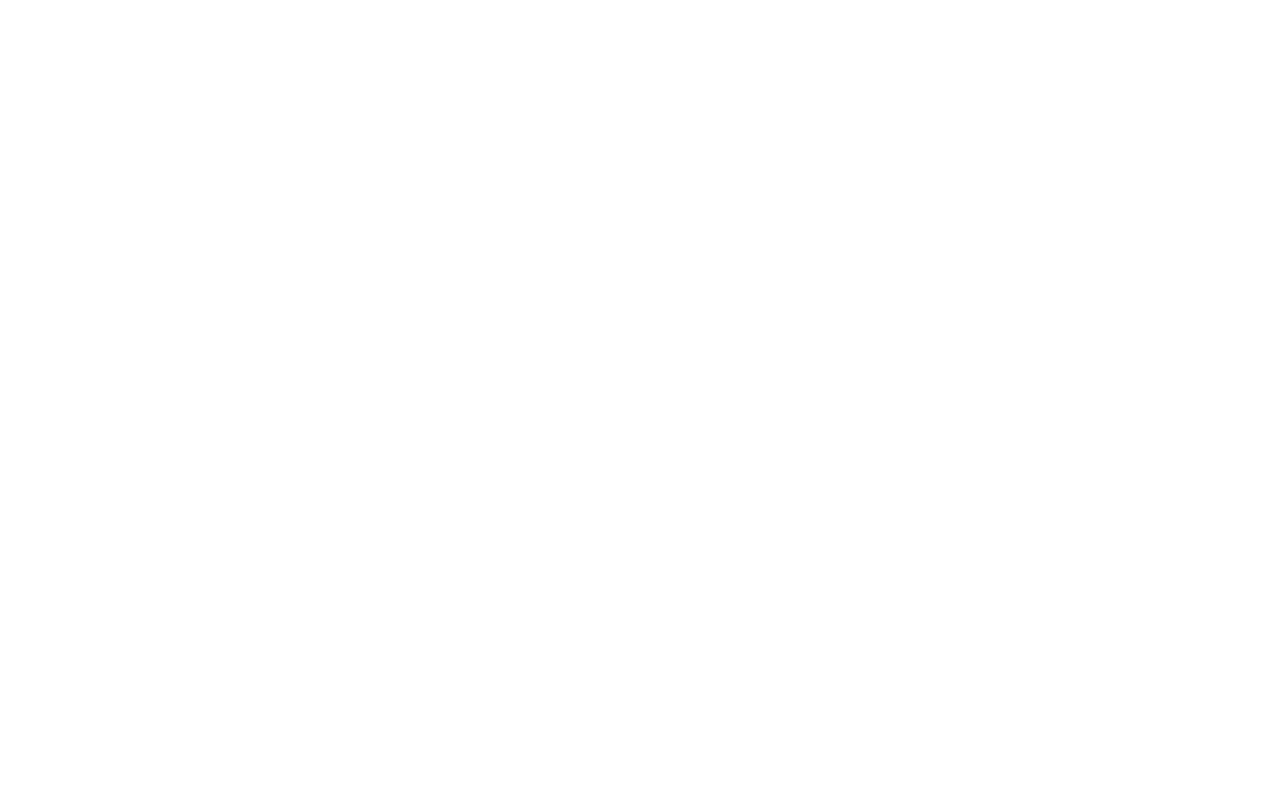
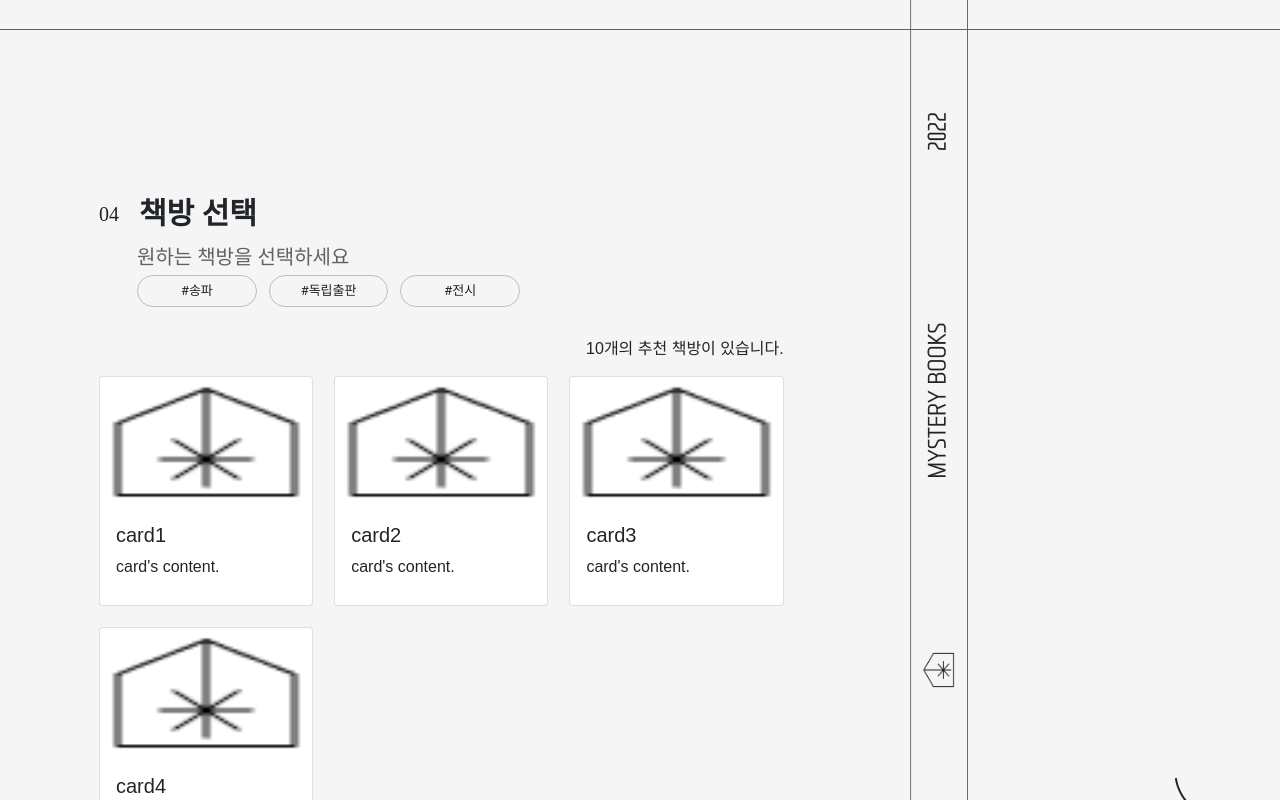
Before and after one commit to Booksphillic/Booksphillic-Client, a React (Create React App) app: page /apply2 in a window 1280 px wide. Before the commit this address had no page. Shown: the top 800 px of the page. Built offline with nearby package versions, Linux system fonts and the light colour scheme.

Commit message:
feat: 신청페이지2 ui

```diff
--- a/src/Router.js
+++ b/src/Router.js
@@ -1,14 +1,16 @@
 import React from 'react'
 import { BrowserRouter, Route, Routes } from 'react-router-dom';
 import Home from './pages/Home';
-import ApplyPickup from './pages/ApplyPickup';
+import ApplyPickup1 from './pages/ApplyPickup_1';
+import ApplyPickup2 from './pages/ApplyPickup_2';
 const Router = () => {
   return (
 
 
     <Routes>
             <Route path="/" element={<Home/>}/>
-            <Route path="/apply" element={<ApplyPickup/>}></Route>
+            <Route path="/apply" element={<ApplyPickup1/>}></Route>
+            <Route path="/apply2" element={<ApplyPickup2/>}></Route>
     </Routes>
 
 
--- /dev/null
+++ b/src/components/apply/Card.jsx
@@ -0,0 +1,16 @@
+import React from 'react'
+
+const Card = ({title}) => {
+
+  return (
+    <div class="card" style={{height: "230px"}}>
+        <img class="card-img-top" src='../img/house.png' alt="Card image cap" height="130px" />
+        <div class="card-body">
+            <h5 class="card-title">{title}</h5>
+            <p class="card-text">card's content.</p>
+        </div>
+    </div>
+  )
+}
+
+export default Card
--- /dev/null
+++ b/src/pages/ApplyPickup_1.jsx
@@ -0,0 +1,101 @@
+import React from 'react'
+import { ColContainer, RowContainer,Container } from '../components/Container'
+import styled from "styled-components";
+import Chip from '@mui/material/Chip';
+var dataLists=["#술이 있는", "#독립출판", "#전시", "#여행서점", "#동화서점", "#좌석"];
+const ApplyPickup_1 = () => {
+  return (
+      <Background>
+        <ApplyContainer>
+        <Col1>
+            <TitleWrapper>
+                <Num>01</Num>
+                <Title>픽업 일자</Title>
+            </TitleWrapper>
+            <Subtitle>원하는 픽업일자를 입력하세요</Subtitle>
+        <Input type="text" placeholder='yyyy.mm.dd' ></Input>
+            <TitleWrapper>
+                <Num>02</Num>
+                <Title>픽업장소</Title>
+            </TitleWrapper>
+
+            <Subtitle>픽업할 장소 혹은 책방의 이름을 입력하세요</Subtitle>
+            <Input type="text" placeholder='서울특별시 송파구' ></Input>
+            <TitleWrapper>
+                <Num>03</Num>
+            <Title>책방 유형</Title>
+            </TitleWrapper>
+            <Subtitle>선택한 키워드에 맞는 책방을 추천해드립니다.</Subtitle>
+            <Chips>
+                {dataLists.map((list) => (
+                        <Chip label={list} size="medium" variant="outlined" ></Chip>
+                ))}
+            </Chips>
+        </Col1>
+        <Col2>
+            <img src='../img/arrow2.png' style={{position:'absolute', bottom: '0px', right:'0px'}}></img>
+        </Col2>
+        </ApplyContainer>
+      </Background>
+
+  )
+}
+
+export default ApplyPickup_1
+const Background=styled(Container)`
+     background-image: url('../img/background_apply.png');
+     background-attachment: local;
+     background-size: 100% 1024px;
+`
+const ApplyContainer=styled(RowContainer)`
+    margin-top: 29px;
+    padding: 82px 40px 82px 99px;
+    display: grid;
+    grid-template-columns: 3fr 2fr;
+`
+const Col1=styled(ColContainer)`
+
+`
+const TitleWrapper=styled(RowContainer)`
+    gap: 0px 20px;
+    margin-top: 77px;
+`
+const Title=styled.div`
+    font-family: 'Noto Sans KR';
+    font-style: normal;
+    font-weight: 700;
+    font-size: 30px;
+    line-height: 52px;
+`
+const Num=styled.div`
+    font-family: 'Noto Sans KR';
+    font-style: normal;
+    font-weight: 500;
+    font-size: 20px;
+    line-height: 35px;
+`
+const Subtitle=styled.div`
+    font-family: 'Noto Sans KR';
+    font-style: normal;
+    font-weight: 500;
+    font-size: 20px;
+    line-height: 35px;
+    color: #616161;
+    margin-left: 38px;
+`
+const Input=styled.input`
+    margin-left: 38px;
+    border: 1px solid #616161;
+    margin-top: 20px;
+    width: 360px;
+`
+const Chips=styled(RowContainer)`
+    margin-left: 38px;
+    gap: 17px 12px;
+    display: grid;
+    grid-template-columns: 1fr 1fr 1fr 1fr 1fr;
+`
+const Col2=styled.div`
+    position: relative;
+    height: 100%;
+`
--- a/src/pages/ApplyPickup.jsx
+++ b/src/pages/ApplyPickup_2.jsx
@@ -1,54 +1,72 @@
 import React from 'react'
-import { ColContainer, RowContainer } from '../components/Container'
+import { ColContainer, RowContainer,Container } from '../components/Container'
 import styled from "styled-components";
 import Chip from '@mui/material/Chip';
-var dataLists=["#술이 있는", "#독립출판", "#전시", "#여행서점", "#동화서점", "#좌석"];
-const ApplyPickup = () => {
+import Card from '../components/apply/Card';
+import Flex from '../components/Flex';
+
+var dataLists=["#송파", "#독립출판", "#전시"]
+var products=["card1", "card2", "card3", "card4"];
+const ApplyPickup_1 = () => {
   return (
-    <ApplyContainer>
+      <Background>
+        <ApplyContainer>
         <Col1>
             <TitleWrapper>
-                <Num>01</Num>
-                <Title>픽업 일자</Title>
+                <Num>04</Num>
+                <Title>책방 선택</Title>
             </TitleWrapper>
-            <Subtitle>원하는 픽업일자를 입력하세요</Subtitle>
-        <Input type="text" placeholder='yyyy.mm.dd' ></Input>
-            <TitleWrapper>
-                <Num>02</Num>
-                <Title>픽업장소</Title>
-            </TitleWrapper>
-
-            <Subtitle>픽업할 장소 혹은 책방의 이름을 입력하세요</Subtitle>
-            <Input type="text" placeholder='서울특별시 송파구' ></Input>
-            <TitleWrapper>
-                <Num>03</Num>
-            <Title>책방 유형</Title>
-            </TitleWrapper>
-            <Subtitle>선택한 키워드에 맞는 책방을 추천해드립니다.</Subtitle>
+            <Subtitle>원하는 책방을 선택하세요</Subtitle>
             <Chips>
                 {dataLists.map((list) => (
                         <Chip label={list} size="medium" variant="outlined" ></Chip>
                 ))}
             </Chips>
+            <SubText>
+                <div>10개의 추천 책방이 있습니다.</div>
+            </SubText>
+            <Stores>
+                {products.map((data)=>{
+                    return(
+                        <Card title={data}></Card>
+                )})}
+            </Stores>
         </Col1>
-        <Col2></Col2>
         <Col2>
             <img src='../img/arrow2.png' style={{position:'absolute', bottom: '0px', right:'0px'}}></img>
         </Col2>
-    </ApplyContainer>
+        </ApplyContainer>
+      </Background>
+
   )
 }
 
-export default ApplyPickup
+export default ApplyPickup_1
+const Background=styled(Container)`
+     background-image: url('../img/background_apply.png');
+     background-attachment: local;
+     background-size: 100% 1024px;
+`
 const ApplyContainer=styled(RowContainer)`
     margin-top: 29px;
-    padding: 82px 99px;
-    border-top: solid 1px #616161;
+    padding: 82px 40px 82px 99px;
     display: grid;
-    grid-template-columns: 3fr 1fr 1fr;
+    grid-template-columns: 3fr 2fr;
 `
 const Col1=styled(ColContainer)`
 
+`
+const SubText=styled(Flex)`
+    margin-top: 30px;
+    margin-bottom: 15px;
+    justify-content: flex-end;
+`
+const Stores=styled.div`
+    display: grid;
+    grid-template-columns: 1fr 1fr 1fr;
+    grid-template-rows: 1fr 1fr 1fr;
+    height: 500px;
+    gap: 21px 21px;
 `
 const TitleWrapper=styled(RowContainer)`
     gap: 0px 20px;
@@ -77,12 +95,7 @@
     color: #616161;
     margin-left: 38px;
 `
-const Input=styled.input`
-    margin-left: 38px;
-    border: 1px solid #616161;
-    margin-top: 20px;
-    width: 360px;
-`
+
 const Chips=styled(RowContainer)`
     margin-left: 38px;
     gap: 17px 12px;
```
Also changed, not shown: src/pages/ApplyPickup_3.jsx (added, +101 -0 lines), public/img/background_apply.png (added), public/img/bestReview.png (deleted).
